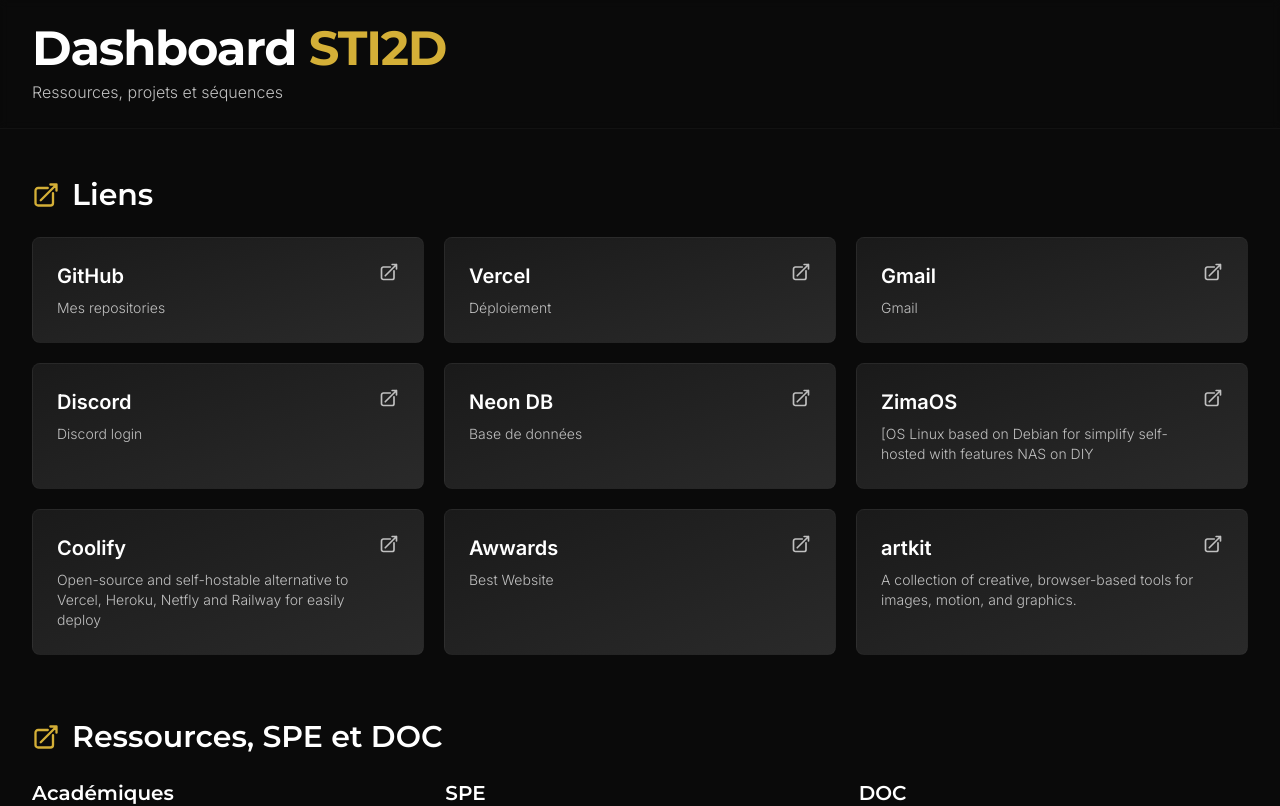
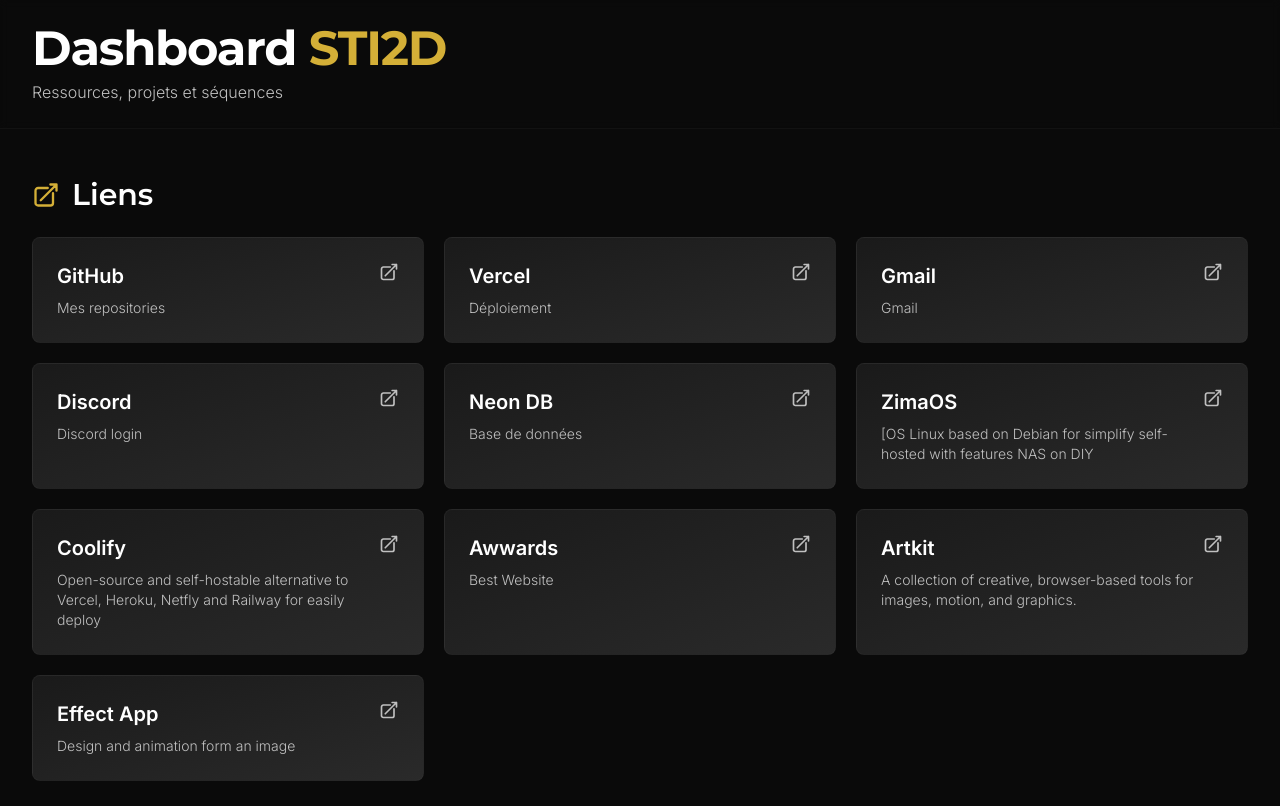
Before and after one commit to SHU445/STI2D-app, a Next.js app: page / in a window 1280 px wide. Shown: the top 806 px of the page. Built offline with nearby package versions, Linux system fonts and the light colour scheme.

Commit message:
"push_new_link_effectApp"

```diff
--- a/app/page.tsx
+++ b/app/page.tsx
@@ -133,7 +133,9 @@
 
    { title: 'Awwards', url: 'https://www.awwwards.com/', description: 'Best Website' },
 
-   {title : 'artkit', url: 'https://artkit.cc/', description: 'A collection of creative, browser-based tools for images, motion, and graphics.'},
+   {title : 'Artkit', url: 'https://artkit.cc/', description: 'A collection of creative, browser-based tools for images, motion, and graphics.'},
+
+   {title: 'Effect App', url: 'https://effect.app/', description: 'Design and animation form an image'},
 
   ]
 
```
